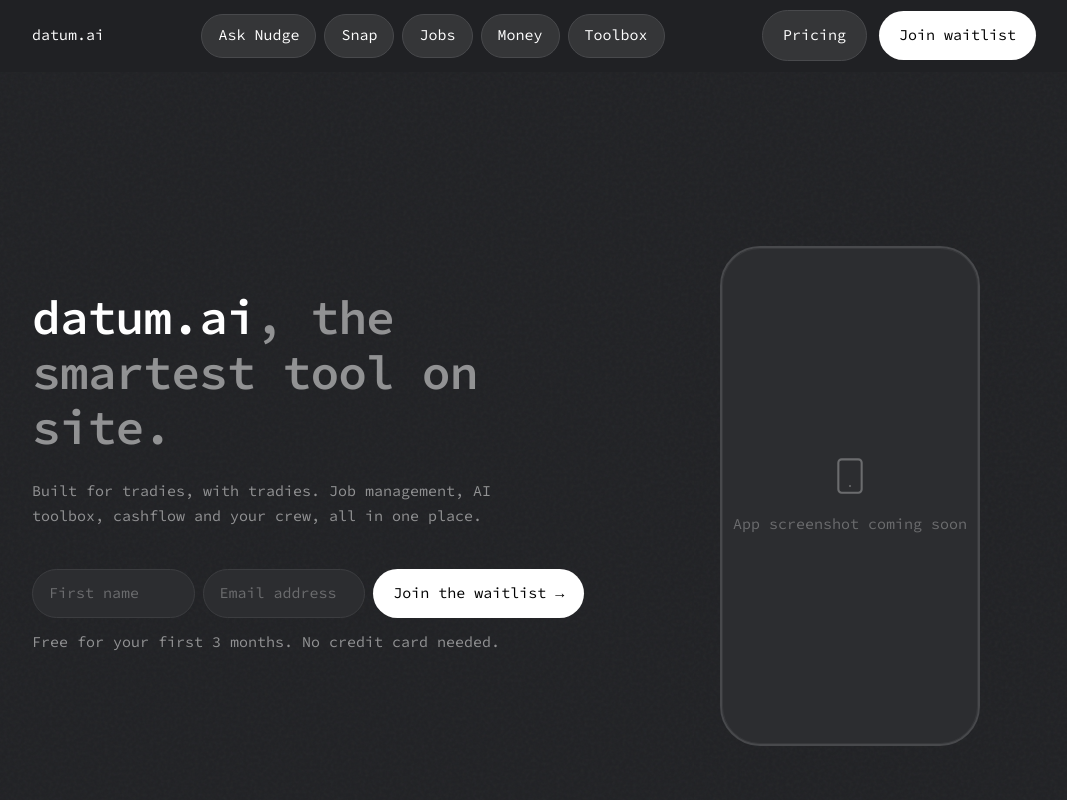
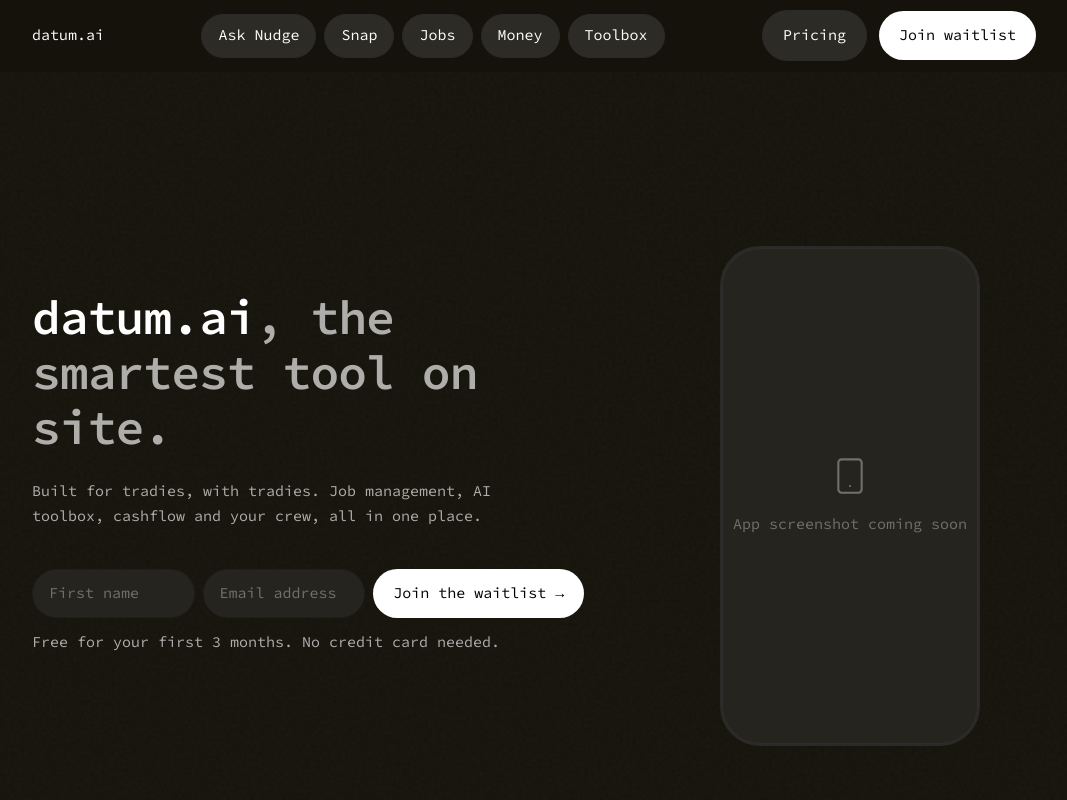
Before and after one commit to bangonbuild/bang-on-landing, a React (Vite) app in the folder bangon-landing/: page / in a window 1280 px wide. Shown: the top 800 px of the page, without its empty margins (106-1173 px from the left). Built offline with nearby package versions, Linux system fonts and the light colour scheme.

Commit message:
Align landing page colours with bang-on-v3 app theme.
Use warm brown background, surface tokens, borders, and text opacity values from the app.

Co-authored-by: Cursor <cursoragent@cursor.com>

```diff
--- a/bangon-landing/index.html
+++ b/bangon-landing/index.html
@@ -11,6 +11,7 @@
       name="description"
       content="datum.ai. AI-powered site toolbox for Australian tradies. Quotes, jobs, site reads, and Nudge on tap."
     />
+    <meta name="theme-color" content="#14120A" />
     <link rel="preconnect" href="https://fonts.googleapis.com" />
     <link rel="preconnect" href="https://fonts.gstatic.com" crossorigin />
     <link
--- a/bangon-landing/src/index.css
+++ b/bangon-landing/src/index.css
@@ -2,14 +2,14 @@
 @import "tailwindcss";
 
 :root {
-  --color-bg: #202124;
-  --color-surface: #2c2d30;
-  --color-surface-2: #353638;
-  --color-border: #3c3d40;
-  --color-border-2: #48494c;
+  --color-bg: #14120a;
+  --color-surface: #26241e;
+  --color-surface-2: #2d2b25;
+  --color-border: #1f1f1f;
+  --color-border-2: #2a2a2a;
   --color-text-primary: #ffffff;
-  --color-text-muted: rgba(255, 255, 255, 0.5);
-  --color-text-dim: rgba(255, 255, 255, 0.3);
+  --color-text-muted: rgba(255, 255, 255, 0.65);
+  --color-text-dim: rgba(255, 255, 255, 0.35);
   --color-accent: #ffffff;
   --color-success: #34c759;
   --color-danger: #ff3b30;
@@ -132,7 +132,7 @@ button,
 
 .nav-bar-scrolled {
   border-bottom-color: var(--color-border);
-  background-color: rgba(32, 33, 36, 0.92);
+  background-color: rgba(20, 18, 10, 0.92);
   backdrop-filter: blur(12px);
 }
 
```
